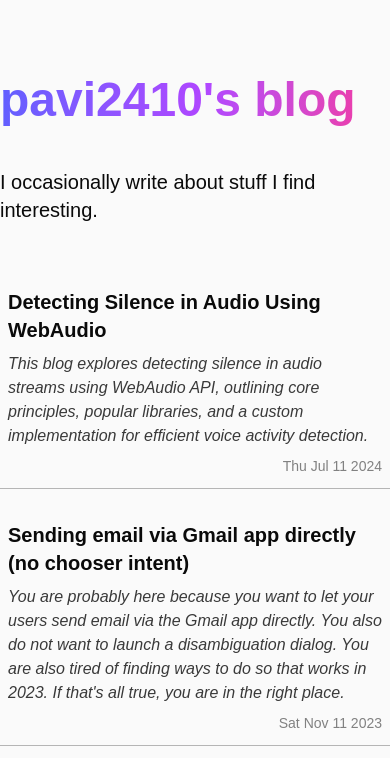
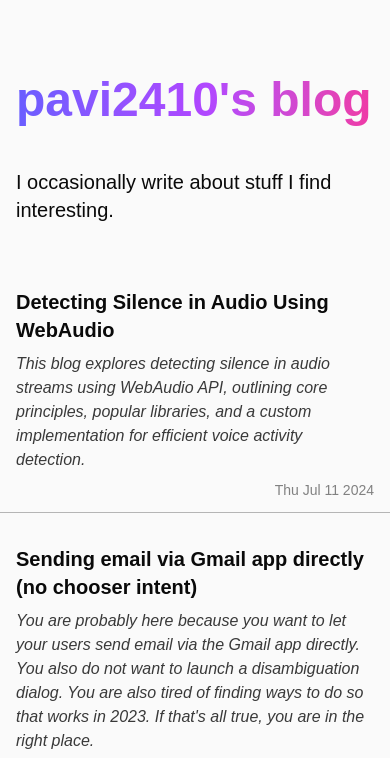
Before and after one commit to pavi2410/website, an Astro site: page /blog in a window 390 px wide. Shown: the top 758 px of the page. Built offline with nearby package versions, Linux system fonts and the light colour scheme; Astro itself is replaced by a stand-in of ours.

Commit message:
light theme and mobile fixes

```diff
--- a/src/components/BlogPostPreview.astro
+++ b/src/components/BlogPostPreview.astro
@@ -8,8 +8,8 @@ interface Props {
 const { post } = Astro.props;
 ---
 
-<article class="transition-all hover:bg-neutral-800">
-  <a class="block py-8 px-2 space-y-2" href={"/blog/" + post.slug}>
+<article class="transition-all hover:bg-neutral-200 hover:dark:bg-neutral-800">
+  <a class="block py-8 px-4 md:px-2 space-y-2" href={"/blog/" + post.slug}>
     <header>
       <h1 class="font-bold text-xl">{post.data.title}</h1>
     </header>
--- a/src/pages/blog/index.astro
+++ b/src/pages/blog/index.astro
@@ -17,12 +17,12 @@ let permalink = "https://blog.pavi2410.me/";
 <BaseLayout title={title} description={description} permalink={permalink}>
   <div class="container mx-auto max-w-prose space-y-8 my-16">
     <h1
-      class="text-5xl leading-normal font-extrabold bg-clip-text text-transparent bg-linear-to-r from-indigo-500 via-purple-500 to-pink-500"
+      class="max-md:px-4 text-5xl leading-normal font-extrabold bg-clip-text text-transparent bg-linear-to-r from-indigo-500 via-purple-500 to-pink-500"
     >
       pavi2410's blog
     </h1>
     <section>
-      <p class="text-xl">{description}</p>
+      <p class="max-md:px-4 text-xl">{description}</p>
     </section>
     <section aria-label="Blog post list" class="divide-y divide-neutral-500/50">
       {sortedPosts.map((p) => <BlogPostPreview post={p} />)}
```
